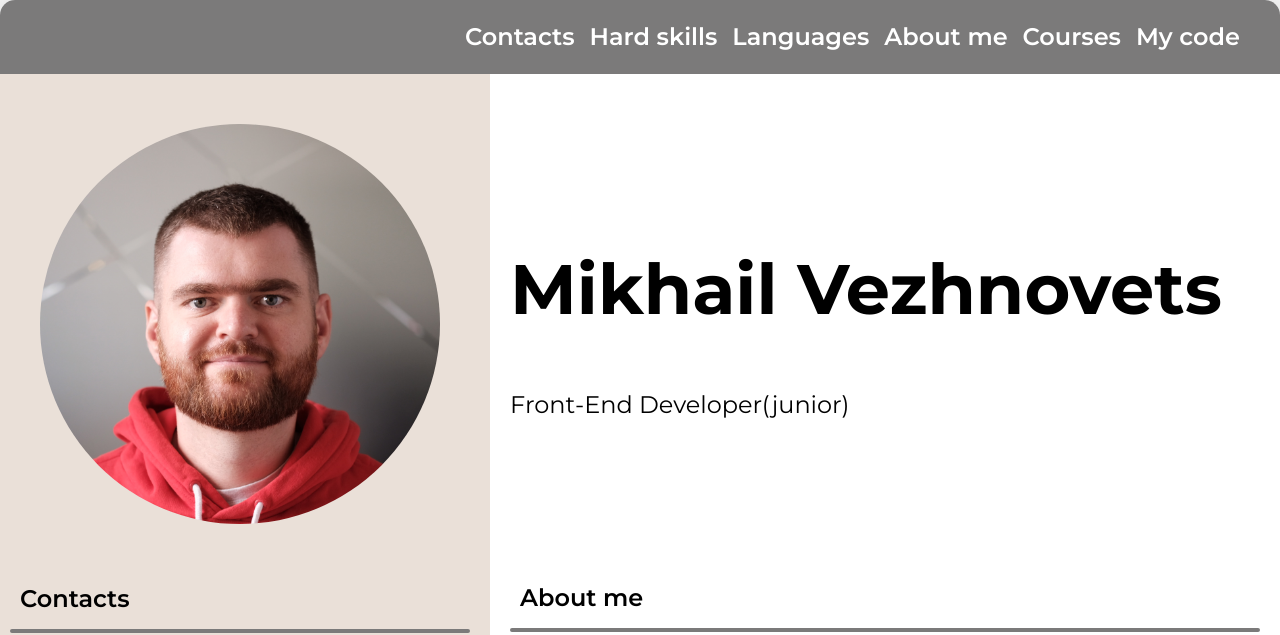
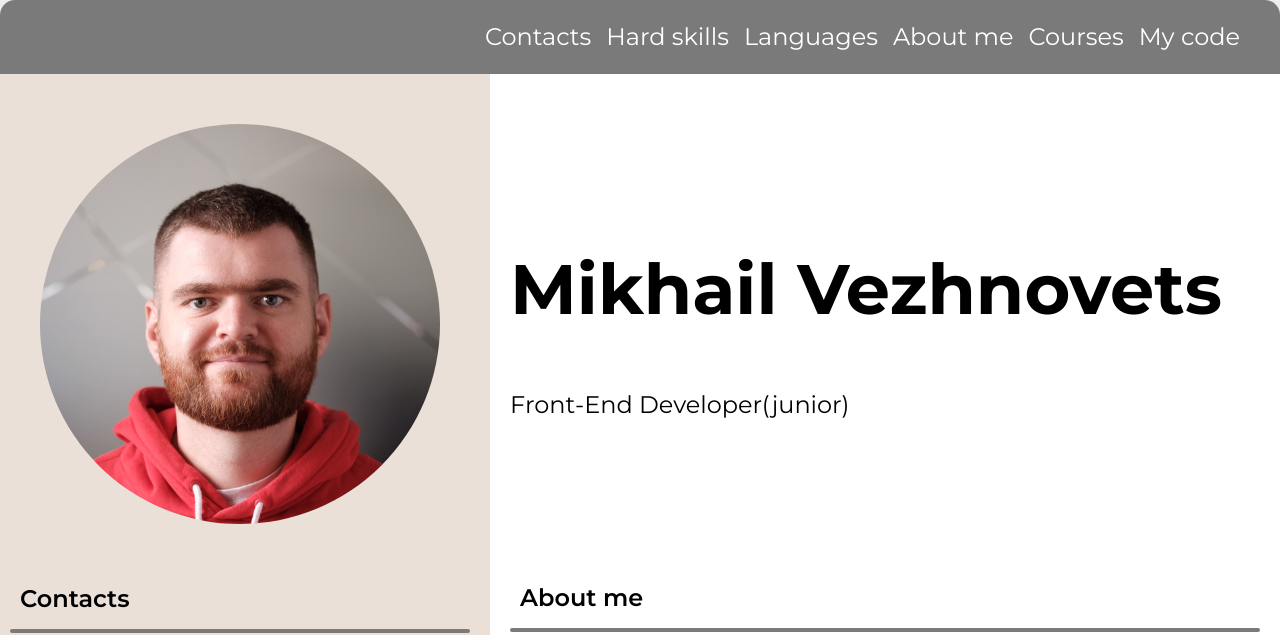
Before and after one commit to mvezhnovets/rsschool-cv, a plain HTML site: page index.html in a window 1280 px wide. Shown: the top 635 px of the page. Drawn offline with Linux system fonts and the light colour scheme.

Commit message:
fix: fix css

```diff
--- a/css/style.css
+++ b/css/style.css
@@ -15,7 +15,7 @@
     font-family: "Montserrat";
     font-size: 24px;
     border-radius: 15px 15px 0 0;
-    font-weight: 600;
+    font-weight: 100%;
   }
   .nav-list {
     display: flex;
@@ -93,6 +93,7 @@
     border-radius: 0 0 15px 15px;
     background-color: #7b7a7a;
     padding: 25px;
+    width: 100%;
   }
   .footer-info{
     display: flex;
```
